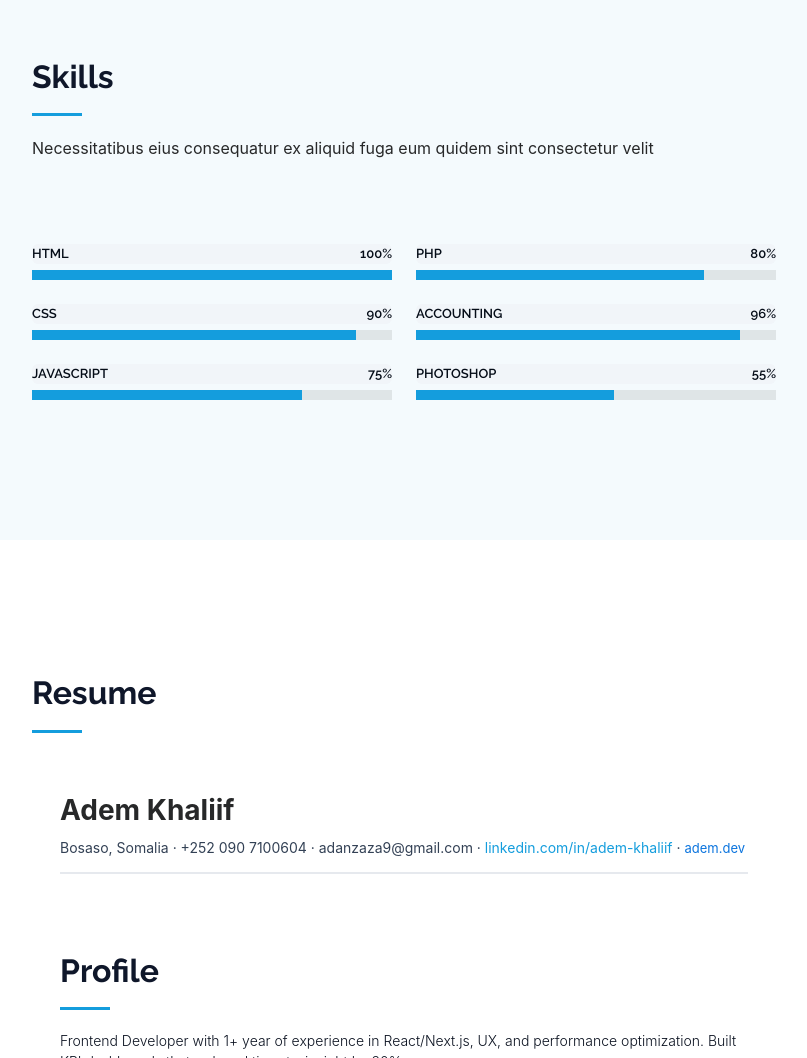
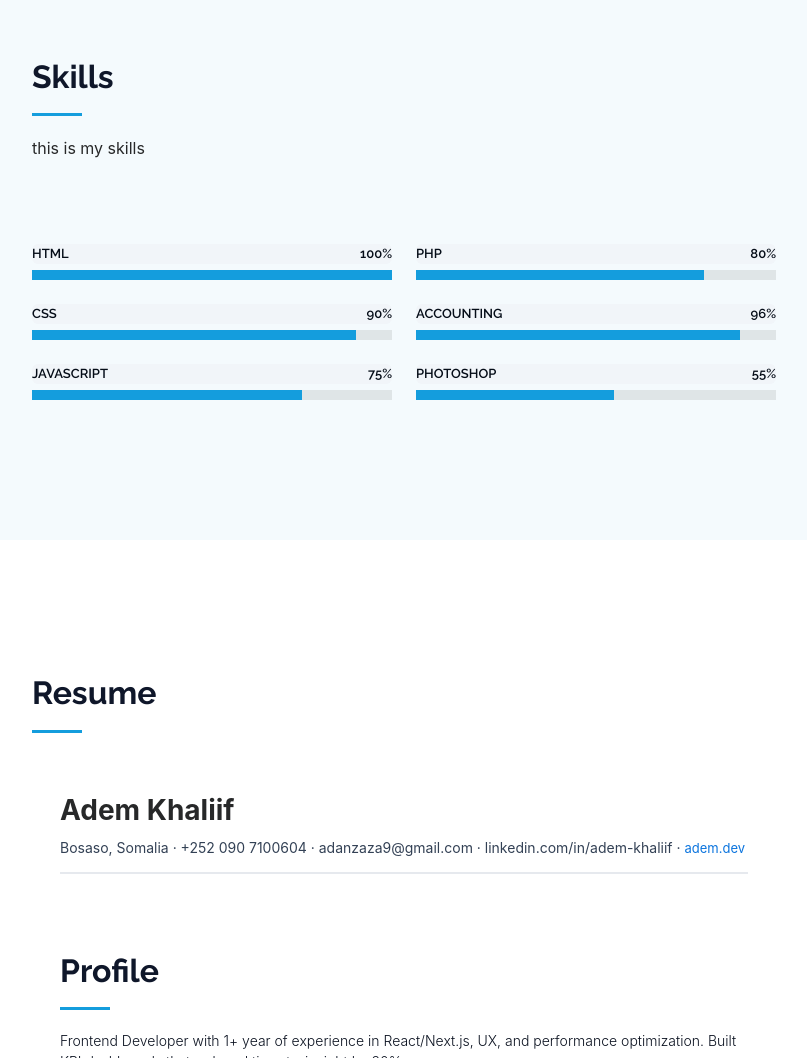
Before and after one commit to ademkhaliif445/adem-khaliif-, a plain HTML site: page index.html in a window 1280 px wide. Shown: the part 2340-3398 px from the top of the page, without its empty margins (386-1193 px from the left). Drawn offline with Linux system fonts and the light colour scheme.

Commit message:
Update index.html

```diff
--- a/index.html
+++ b/index.html
@@ -55,7 +55,7 @@
       <a href="https://x.com/AdanZaza65117?t=gq8uQPCS1MS_cNjSF6kFBg&s=09" class="twitter"><i class="bi bi-twitter-x"></i></a>
       <a href="https://www.facebook.com/share/1YktZ8AGk9/" class="facebook"><i class="bi bi-facebook"></i></a>
       <a href="https://www.instagram.com/adem_k_adem?igsh=d3I3ZDUzdHlpaGdw" class="instagram"><i class="bi bi-instagram"></i></a>
-      <a href="#" class="linkedin"><i class="bi bi-linkedin"></i></a>
+      <a href="https://www.linkedin.com/in/adem-khaliif-4b4091383?utm_source=share&utm_campaign=share_via&utm_content=profile&utm_medium=android_app" class="linkedin"><i class="bi bi-linkedin"></i></a>
     </div>
 
     <nav id="navmenu" class="navmenu">
@@ -209,7 +209,7 @@ My goal is to combine these skills to create solutions that not only look good b
       <!-- Section Title -->
       <div class="container section-title" data-aos="fade-up">
         <h2>Skills</h2>
-        <p>Necessitatibus eius consequatur ex aliquid fuga eum quidem sint consectetur velit</p>
+        <p>this is my skills</p>
       </div><!-- End Section Title -->
 
       <div class="container" data-aos="fade-up" data-aos-delay="100">
@@ -309,7 +309,7 @@ My goal is to combine these skills to create solutions that not only look good b
   <div class="container">
     <header>
       <div class="name">Adem Khaliif</div>
-      <div class="meta">Bosaso, Somalia · +252 090 7100604 · adanzaza9@gmail.com · <a href="https://linkedin.com/in/adem-khaliif">linkedin.com/in/adem-khaliif</a> · <a class="project-link" href="https://adem.dev">adem.dev</a></div>
+      <div class="meta">Bosaso, Somalia · +252 090 7100604 · adanzaza9@gmail.com · <https://www.linkedin.com/in/adem-khaliif-4b4091383?utm_source=share&utm_campaign=share_via&utm_content=profile&utm_medium=android_app">linkedin.com/in/adem-khaliif</a> · <a class="project-link" href="https://adem.dev">adem.dev</a></div>
     </header>
 
     <section>
```
